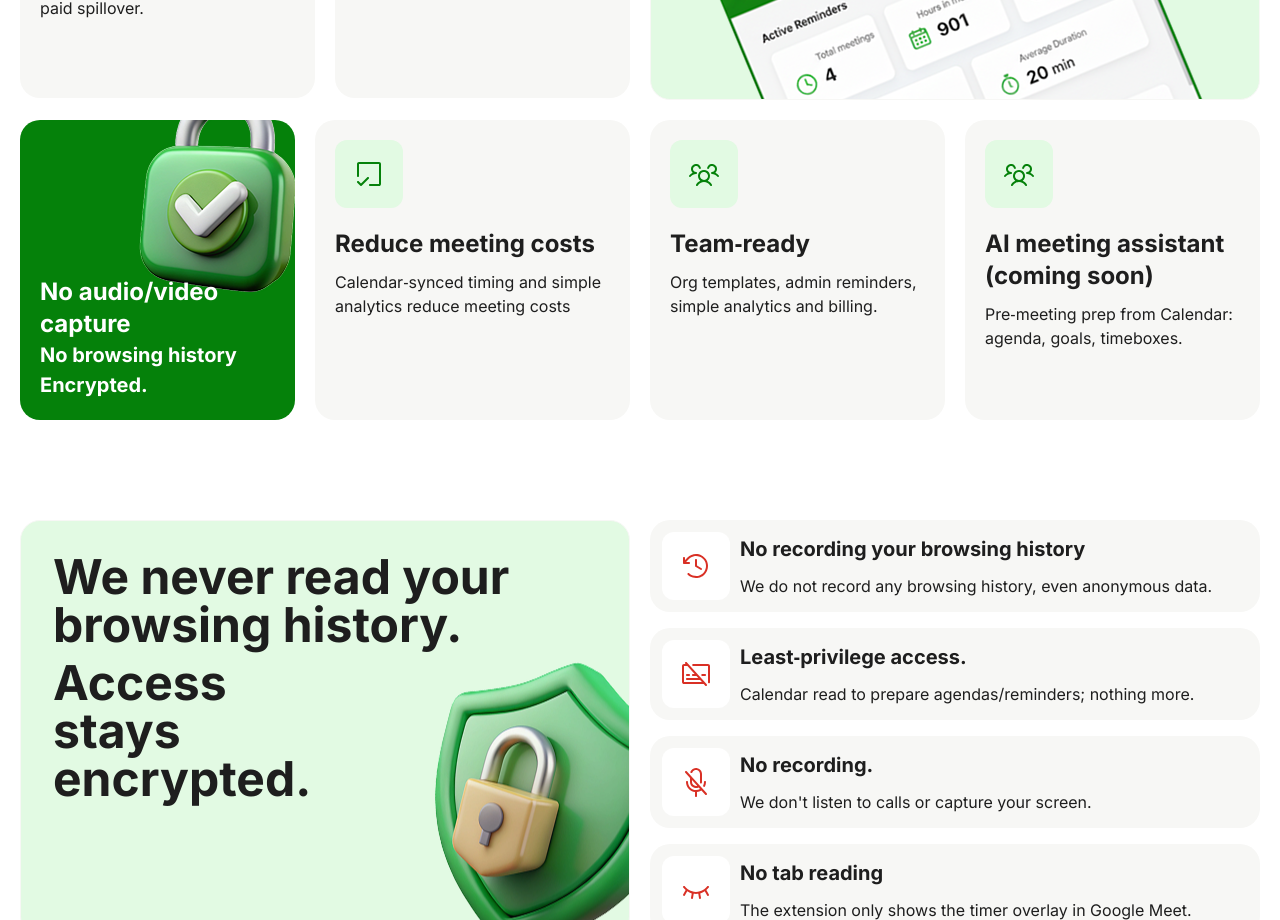
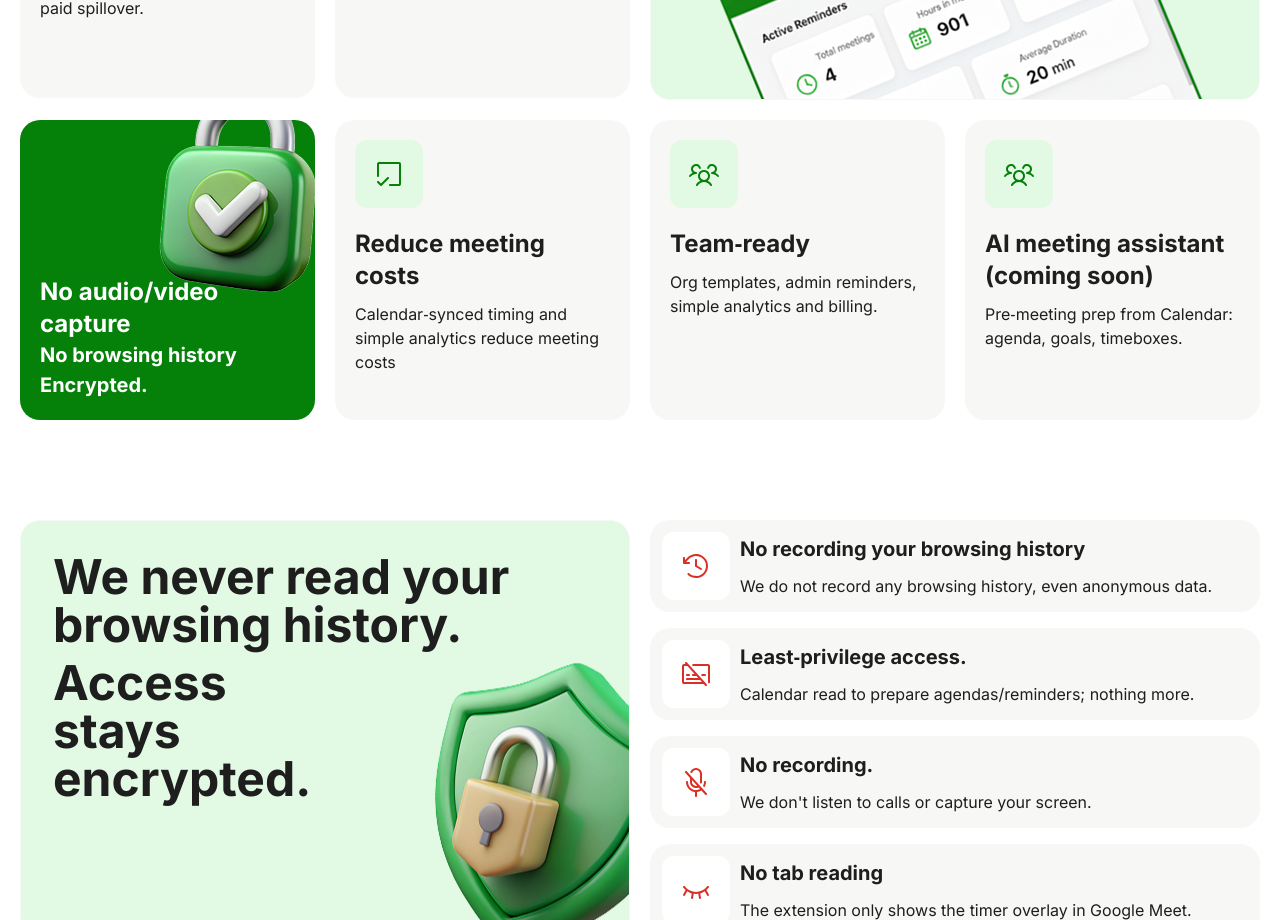
Before and after one commit to KhomenkoSerhii/MMinder, a React (Vite) app: page / in a window 1280 px wide. Shown: the part 1220-2140 px from the top of the page. Built offline with nearby package versions, Linux system fonts and the light colour scheme.

Commit message:
style: add flex-1 class to feature cards and convert flex to grid layout

```diff
--- a/src/Pages/Landing/index.jsx
+++ b/src/Pages/Landing/index.jsx
@@ -42,11 +42,13 @@ const Landing = () => {
                 title="Built for teams"
                 description="Draft a realistic, time‑boxed agenda from your calendar so everyone knows the plan"
                 icon={StarCalendar}
+                className="flex-1"
               />
               <FeatureCard
                 title="Calm control in the call"
                 description="A clear on‑screen timer and milestone cues keep you on track - without being intrusive."
                 icon={CallIcon}
+                className="flex-1"
               />
             </div>
             {/* Dashboard Preview Card */}
@@ -61,12 +63,14 @@ const Landing = () => {
                 title="Decisions locked at the end"
                 description="Wrap‑up nudges help confirm owners and dates so meetings end with outcomes."
                 icon={DocumentIcon}
+                className="flex-1"
               />
 
               <FeatureCard
                 title="Built for teams"
                 description="Team templates, admin reminders, analytics, and simple plan controls."
                 icon={TeamIcon}
+                className="flex-1"
               />
               <section className="relative w-full lg:hidden flex justify-center h-auto bg-[var(--color-secondary)] text-white rounded-[20px] overflow-hidden">
                 <img src={HalftimeBg} alt="" />
--- a/src/Pages/Site/Home/index.jsx
+++ b/src/Pages/Site/Home/index.jsx
@@ -53,7 +53,7 @@ const Home = () => {
               <img src={WhyMinderSiteBg} alt="" />
             </section>
 
-            <div className="flex flex-col lg:flex-row lg:gap-5 gap-2">
+            <div className="grid grid-cols-1 lg:grid-cols-2 lg:gap-5 gap-2">
               <article className="relative flex-row lg:flex-col  lg:flex-1 lg:justify-end rounded-[20px] flex gap-5 text-white h-[218px] lg:h-[300px] bg-[var(--color-primary)]">
                 <img
                   src={LockBg}
```
